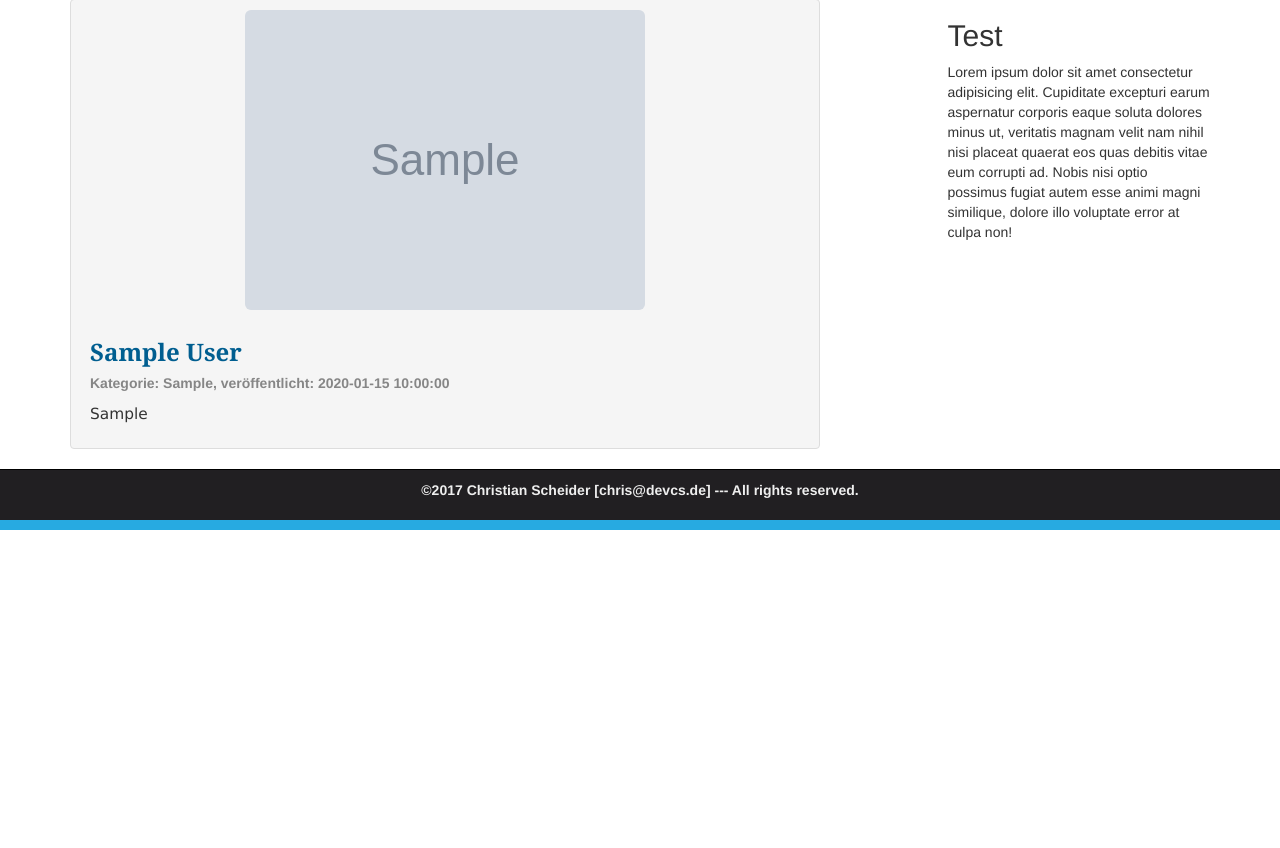
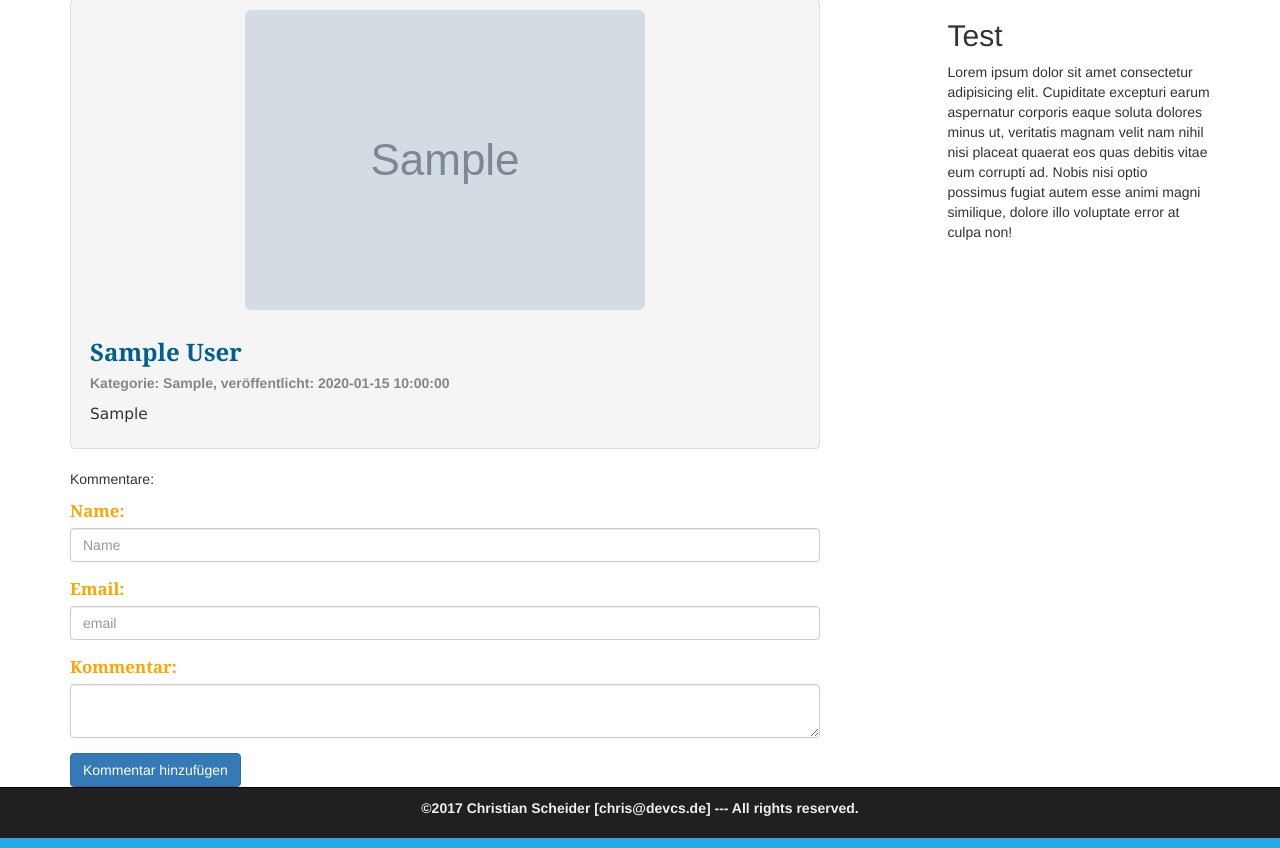
Before and after one commit to devcsde/php3, a PHP site: page /fullPost.php?id=1 in a window 1280 px wide. Shown: the part 179-1027 px from the top of the page. Before the commit the page ends 709 px from the top, so only its background shows below. Run offline with PHP 8.4, Linux system fonts and the light colour scheme; tables that the repository leaves empty or names only in its code hold one stand-in row (values such as "Sample post"); grey boxes marked "Sample" are stand-in pictures.

Commit message:
add comments to fullPost.php

```diff
--- a/css/public.css
+++ b/css/public.css
@@ -46,6 +46,12 @@
     margin-top: -2px;
 }
 
+.fieldInfo {
+    color: orange;
+    font-family: Georgia, 'Times New Roman', Times, serif;
+    font-size: 1.2em;
+}
+
 .myNav {
     color: #27aae1;
 }
--- a/dashboard.php
+++ b/dashboard.php
@@ -139,7 +139,7 @@
                 if(strlen($category) > 8){$category = substr($category, 0, 8);}
                 echo $category; ?>
               </td>
-              <td><img src="upload/<?php echo $image; ?>" width="160" height="50" /></td>
+              <td><img src="upload/<?php echo $image; ?>" width="150" height="50" /></td>
               <td>Processing</td>
               <td>
                 <a class="btn btn-warning" href="editPost.php?edit=<?php echo $id; ?>">Edit</a>
--- a/fullPost.php
+++ b/fullPost.php
@@ -1,13 +1,44 @@
 <?php require_once("include/db.php"); ?>
 <?php require_once("include/sessions.php"); ?>
 <?php require_once("include/helpers.php"); ?>
+<?php
+if(isset($_POST["Submit"])){
+    $name = mysqli_real_escape_string($connection, $_POST["Name"]);
+    $email = mysqli_real_escape_string($connection, $_POST["Email"]);
+    $comment = mysqli_real_escape_string($connection, $_POST["Comment"]);
+    date_default_timezone_set("Europe/Berlin");
+    $currentTime = time();
+    $datetime = strftime("%d.%m.%y, %H:%M:%S", $currentTime);
+    $datetime;
+    $postId = $_GET["id"];
+
+    if(empty($name) || empty($email) || empty($comment)){
+        $_SESSION["ErrorMessage"] = "Bitte füllen Sie alle Felder aus.";
+    } elseif (strlen($comment) > 500) {
+        $_SESSION["ErrorMessage"] = "Nur 500 Zeichen per Kommentar.";
+    } else {
+        global $connection;
+        $query = "INSERT into comments (datetime, name, email, comment, status)
+            VALUES ('$datetime', '$name', '$email', '$comment', 'OFF')";
+        $execute = mysqli_query($connection, $query);
+
+        if($execute){
+            $_SESSION["SuccessMessage"] = "Kommentar hinzugefügt und wird in Kürze freigeschaltet.";
+            redirect_to("fullPost.php?id={$postId}");
+        } else {
+            $_SESSION["ErrorMessage"] = "Kommentar konnte nicht hinzugefügt werden.";
+            redirect_to("fullPost.php?id={$postId}");
+        }
+    }
+}
+?>
 <!DOCTYPE html>
 <html lang="en">
 <head>
     <meta charset="UTF-8">
     <meta name="viewport" content="width=device-width, initial-scale=1.0">
     <meta http-equiv="X-UA-Compatible" content="ie=edge">
-    <title>devcs // Artikel</title>
+    <title>Artikel</title>
     <link rel="stylesheet" href="./css/bootstrap.min.css">
     <link rel="stylesheet" href="./css/public.css">
     <script src="./js/jquery.min.js"></script>
@@ -59,6 +90,12 @@
     </div>
     <div class="row">
         <div class="col-sm-8">
+            <div>
+            <?php
+            echo message();
+            echo okMessage();
+            ?>
+            </div>
             <?php
             global $connection;
 
@@ -90,6 +127,26 @@
                 </div>
             </div>
     <?php   } ?>
+            <div>
+            <p>Kommentare:</p>
+            <form action="fullPost.php?id=<?php echo $postId; ?>" method="post" enctype="multipart/form-data">
+                <fieldset>
+                <div class="form-group">
+                        <label for="name"><span class="fieldInfo">Name:</span></label>
+                        <input class="form-control" type="text" name="Name" id="name" placeholder="Name">
+                    </div>
+                <div class="form-group">
+                        <label for="email"><span class="fieldInfo">Email:</span></label>
+                        <input class="form-control" type="email" name="Email" id="email" placeholder="email">
+                    </div>
+                    <div class="form-group">
+                        <label for="commentArea"><span class="fieldInfo">Kommentar:</span></label>
+                        <textarea class="form-control" name="Comment" id="commentArea"></textarea>
+                    </div>
+                    <input class="btn btn-primary" type="Submit" name="Submit" value="Kommentar hinzufügen">
+                </fieldset>
+            </form>
+            </div>
         </div>
         <div class="col-sm-offset-1 col-sm-3">
             <h2>Test</h2>
```
